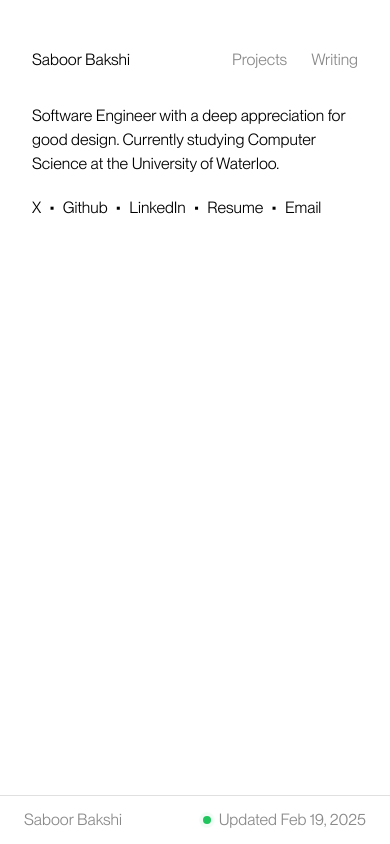
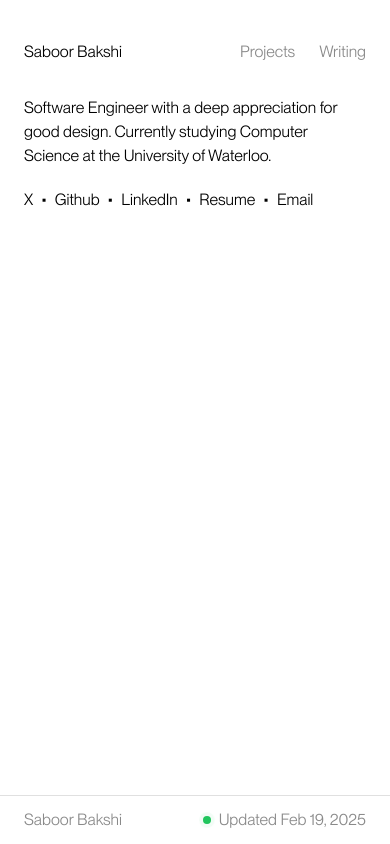
Before and after one commit to saboorbakshi/portfolio, a Next.js app: page / in a window 390 px wide. Built offline with nearby package versions, Linux system fonts and the light colour scheme.

Commit message:
style: decrease page's padding

```diff
--- a/src/app/layout.tsx
+++ b/src/app/layout.tsx
@@ -34,7 +34,7 @@ export default function RootLayout({
   return (
     <html lang="en" className={`${custom.variable} font-custom`}>
       <body className="flex flex-col min-h-screen">
-        <main className="flex flex-col grow items-center my-12 sm:my-16 px-8">
+        <main className="flex flex-col grow items-center my-10 sm:my-16 px-6">
           <div className="w-full max-w-screen-custom">
             <Header />
             {children}
```
